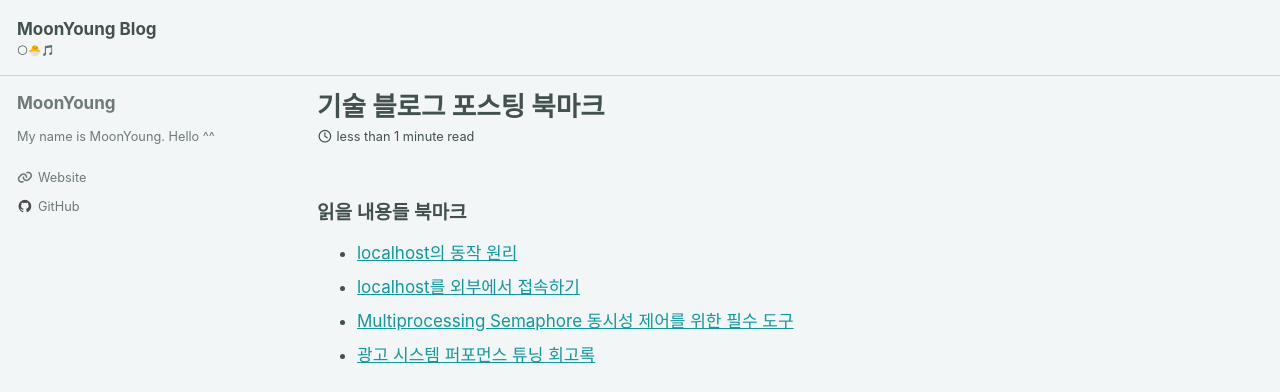
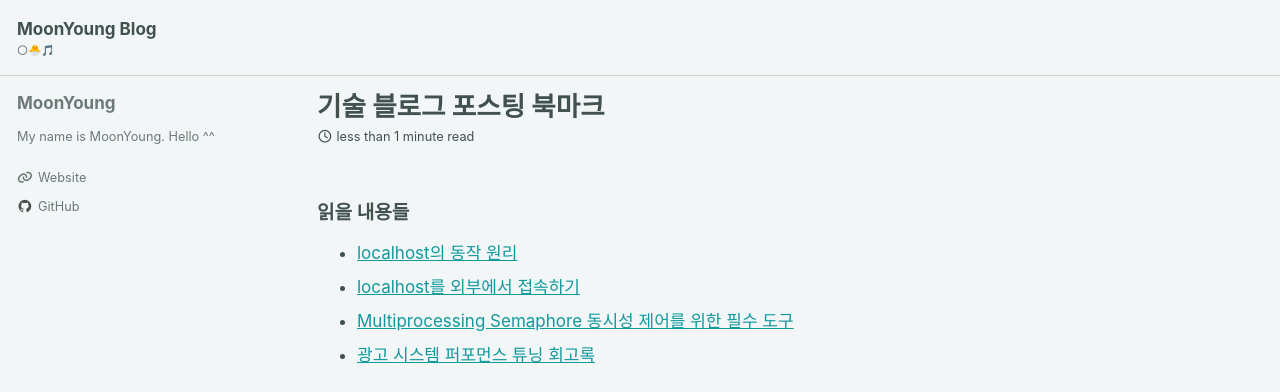
Before and after one commit to MOONisYOUNG/MOONisYOUNG.github.io, a Jekyll site: the page built from _posts/2024-06-11-blog_posts_to_be_read.md, in a window 1280 px wide. Shown: the top 392 px of the page. Built offline with Jekyll 4.4.1, drawn with Linux system fonts in a browser that asks for light colours; cached includes are drawn as plain includes; comment, search, counter and statistics services are not loaded.

Commit message:
Update 2024-06-11-blog_posts_to_be_read.md

```diff
--- a/_posts/2024-06-11-blog_posts_to_be_read.md
+++ b/_posts/2024-06-11-blog_posts_to_be_read.md
@@ -2,7 +2,7 @@
 layout: single
 title: 기술 블로그 포스팅 북마크
 ---
-### 읽을 내용들 북마크
+### 읽을 내용들
 * [localhost의 동작 원리](https://velog.io/@480/localhost-%EC%9D%98-%EB%8F%99%EC%9E%91-%EC%9B%90%EB%A6%AC)
 * [localhost를 외부에서 접속하기](https://velog.io/@480/localhost-%EB%A5%BC-%EC%99%B8%EB%B6%80%EC%97%90%EC%84%9C-%EC%A0%91%EC%86%8D%ED%95%98%EA%B8%B0?trk=feed_main-feed-card_feed-article-content)
 * [Multiprocessing Semaphore 동시성 제어를 위한 필수 도구](https://techchallengearena.substack.com/p/locking-deep-dive-1?trk=feed_main-feed-card_feed-article-content)
```
